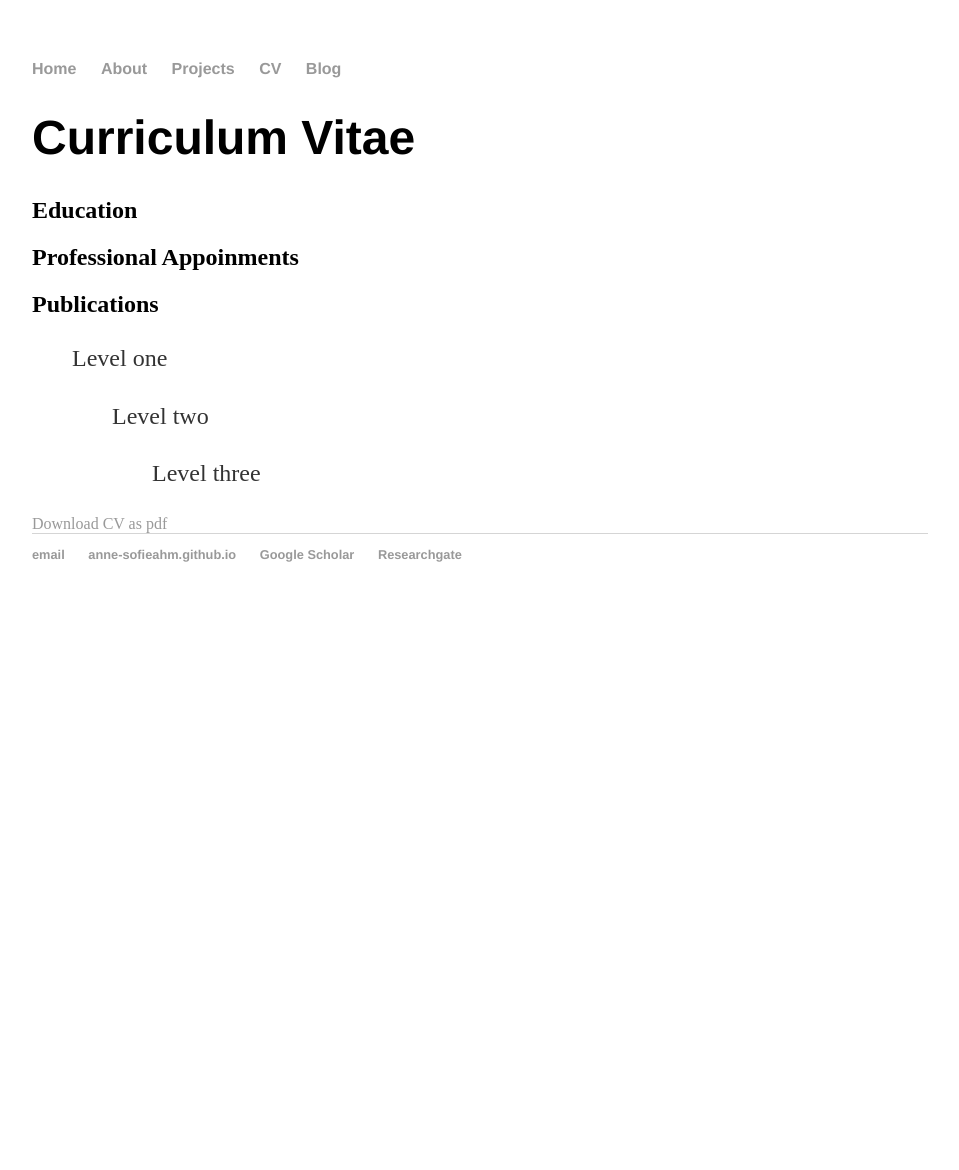
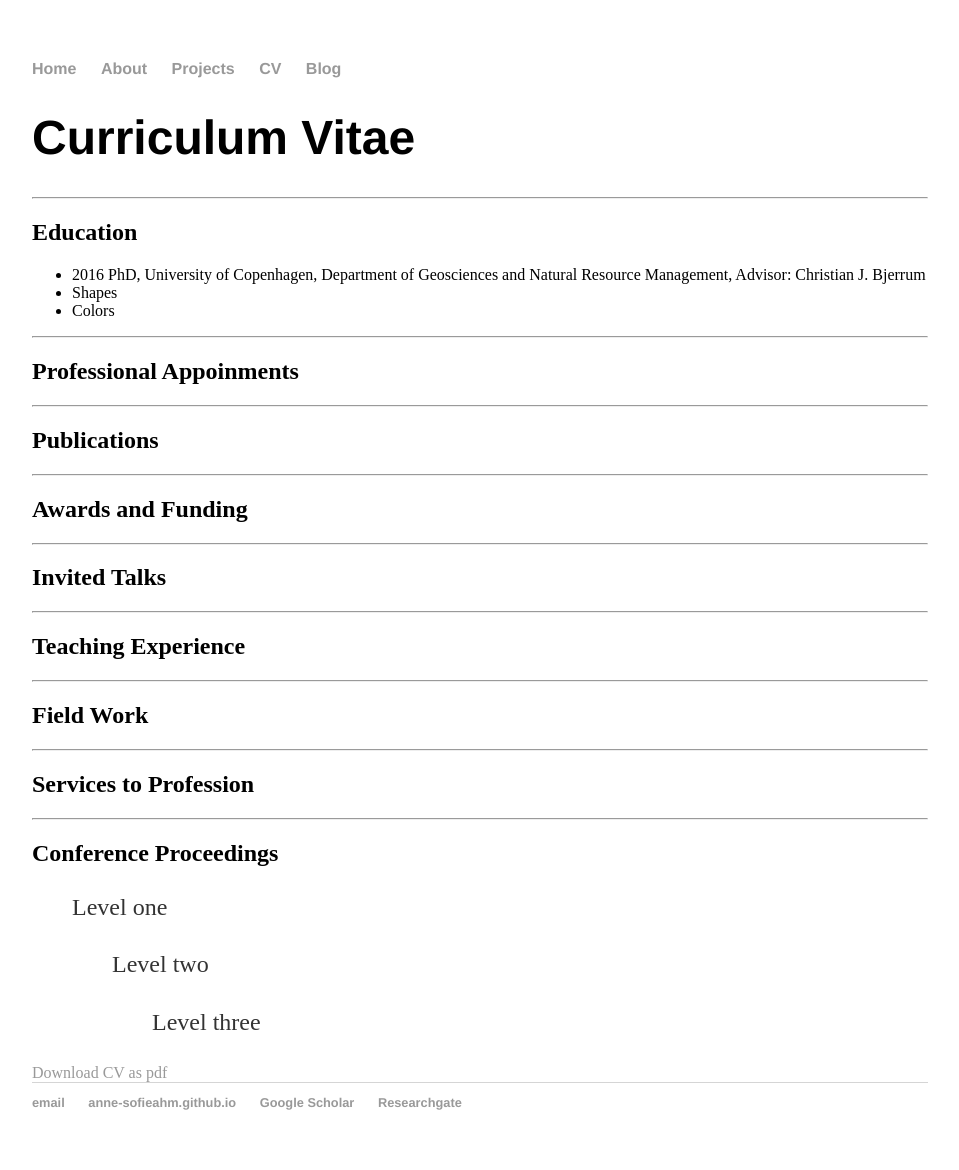
Before and after one commit to Anne-SofieAhm/Anne-SofieAhm.github.io, a Jekyll site: the page built from mycv/index.html, in a window 1280 px wide. Shown: the whole page, without its empty margins (160-1119 px from the left). Built offline with Jekyll 4.4.1, drawn with Linux system fonts in a browser that asks for light colours; before the commit the page ends 900 px from its top, so only the background shows below that.

Commit message:
Update index.html

```diff
--- a/mycv/index.html
+++ b/mycv/index.html
@@ -5,12 +5,40 @@ title: Curriculum Vitae
 
 <h1>{{ page.title }}</h1>
 
+<hr />
 <h2>Education</h2>
 
+<ul>
+  <li>2016 PhD, University of Copenhagen,
+    Department of Geosciences and Natural Resource Management,
+    Advisor: Christian J. Bjerrum</li>
+  <li>Shapes</li>
+  <li>Colors
+</ul>
 
+<hr />
 <h2>Professional Appoinments</h2>
 
+<hr />
 <h2>Publications</h2>
+
+<hr />
+<h2>Awards and Funding</h2>
+
+<hr />
+<h2>Invited Talks</h2>
+
+<hr />
+<h2>Teaching Experience</h2>
+
+<hr />
+<h2>Field Work</h2>
+
+<hr />
+<h2>Services to Profession</h2>
+
+<hr />
+<h2>Conference Proceedings</h2>
 
 <blockquote><p>Level one</p>
 <blockquote><p>Level two</p>
```
